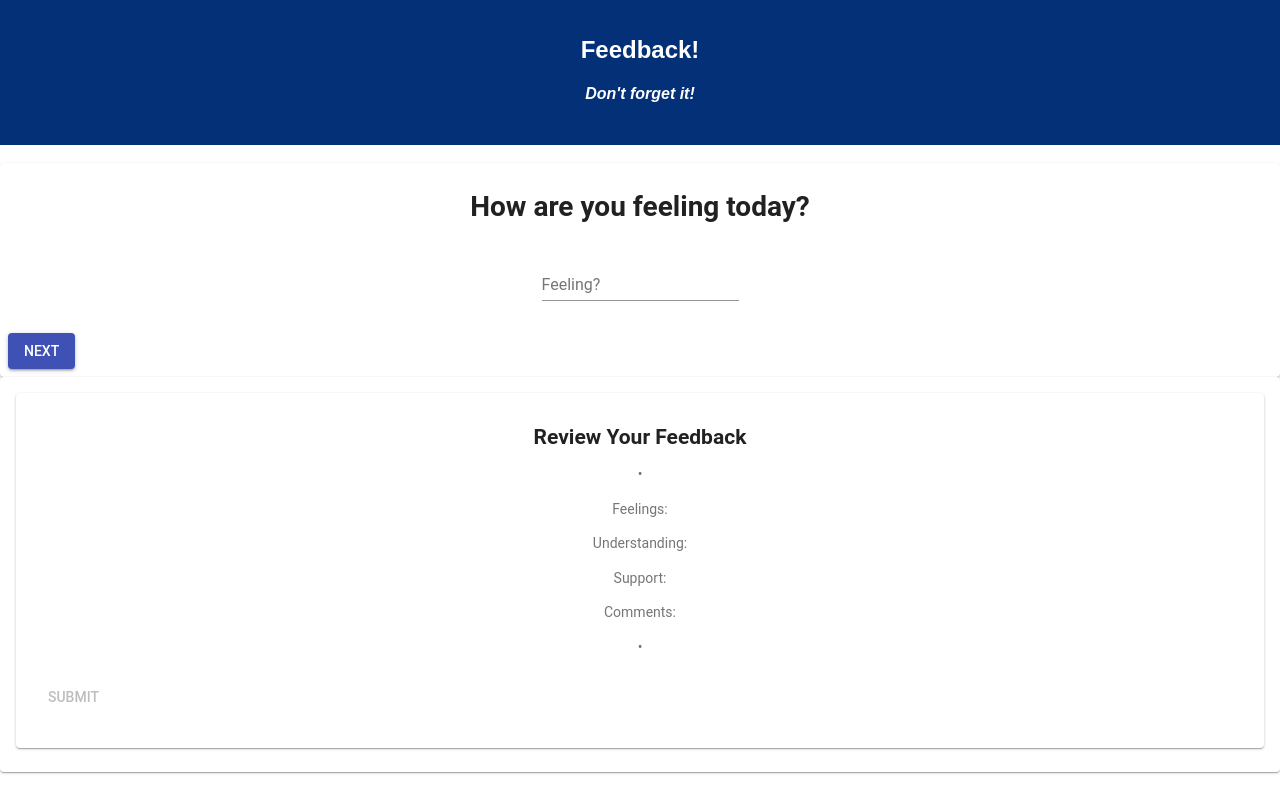
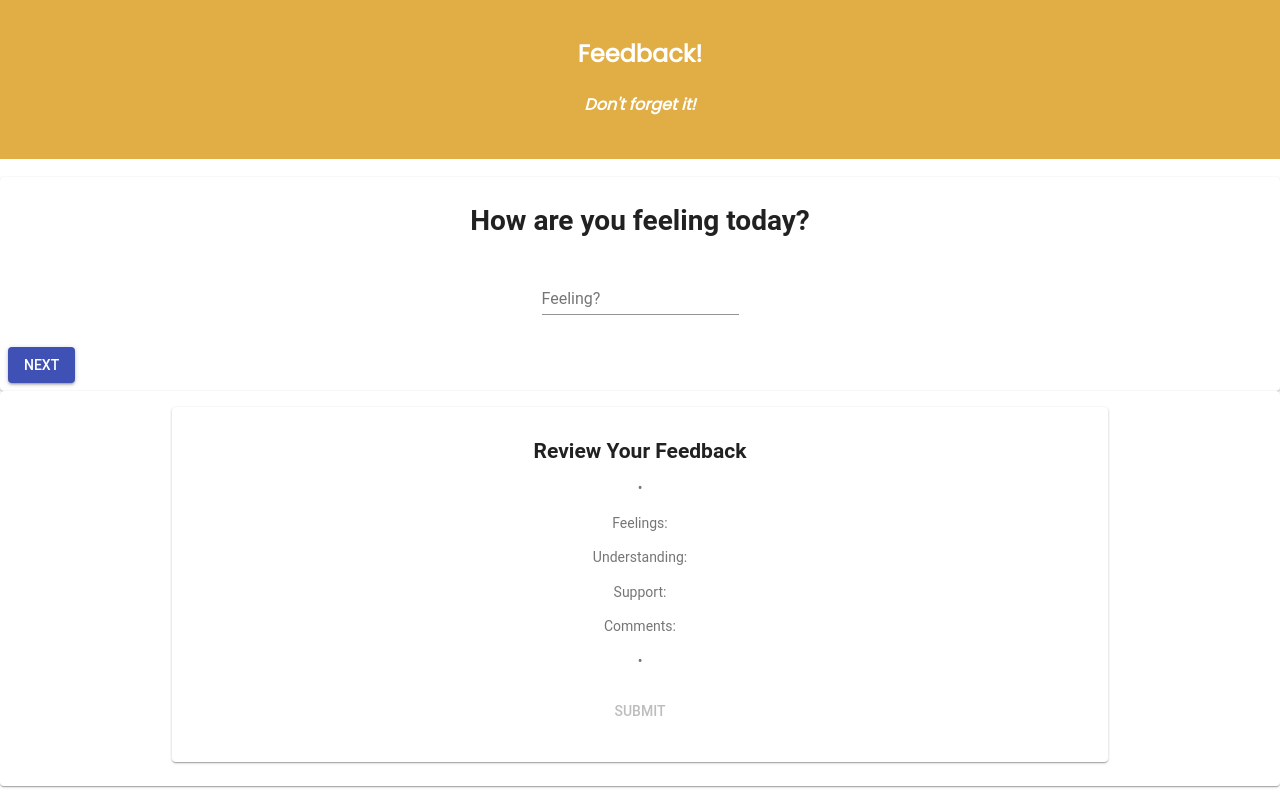
Before and after one commit to dionroloff/Feedback_Form, a React app: page /#/ in a window 1280 px wide. Built offline with nearby package versions, Linux system fonts and the light colour scheme.

Commit message:
feeling component added grid

```diff
--- a/public/index.html
+++ b/public/index.html
@@ -8,6 +8,7 @@
       manifest.json provides metadata used when your web app is added to the
       homescreen on Android. See https://developers.google.com/web/fundamentals/engage-and-retain/web-app-manifest/
     -->
+    <link href="https://fonts.googleapis.com/css?family=Poppins" rel="stylesheet">
     <link rel="manifest" href="%PUBLIC_URL%/manifest.json">
     <link rel="shortcut icon" href="%PUBLIC_URL%/favicon.ico">
     <!--
--- a/src/components/App/App.css
+++ b/src/components/App/App.css
@@ -3,10 +3,11 @@
 }
 
 .App-header {
-  background-color: #033076;
+  background-color: #E1AD45;
   min-height: 70px;
   padding: 20px;
   color: white;
+  font-family: 'Poppins', sans-serif;
 }
 
 .App-title {
--- a/src/components/Feeling/Feeling.css
+++ /dev/null
@@ -1,3 +0,0 @@
-/* #feeling-next-btn {
-align-items: center;
-} */
--- a/src/components/Feeling/Feeling.js
+++ b/src/components/Feeling/Feeling.js
@@ -1,8 +1,8 @@
 import React, { Component } from 'react';
 import { connect } from 'react-redux';
 import Review from './../Review/Review.js';
-import './Feeling.css';
 //Material UI
+import Grid from '@material-ui/core/Grid';
 import Card from '@material-ui/core/Card';
 import CardActions from '@material-ui/core/CardActions';
 import CardContent from '@material-ui/core/CardContent';
@@ -24,7 +24,7 @@ class Feelings extends Component {
     handleNextButton = (event) => {
         event.preventDefault();
         if (this.state.response !== '') {
-            const action = {type: 'SUBMIT_FEELINGS', payload: this.state.response}
+            const action = { type: 'SUBMIT_FEELINGS', payload: this.state.response }
             this.props.dispatch(action);
             this.props.history.push('/understanding');
         } else {
@@ -41,7 +41,8 @@ class Feelings extends Component {
     render() {
         console.log(this.state.response);
         return (
-            <div>
+            <Grid container justify="container">
+                <Grid item xs={12}>
                     <Card>
                         <CardContent>
 
@@ -61,17 +62,22 @@ class Feelings extends Component {
 
                         </CardContent>
                         <CardActions>
+
                             <Button id='feeling-next-btn' onClick={this.handleNextButton} variant='contained' color='primary'>
                                 Next
                             </Button>
+
                         </CardActions>
+
                     </Card>
                     <Card>
                         <CardContent>
                             <Review />
                         </CardContent>
                     </Card>
-            </div>
+
+                </Grid>
+            </Grid>
         )
     }
 
--- a/src/components/Review/Review.js
+++ b/src/components/Review/Review.js
@@ -9,6 +9,7 @@ import ReviewSupport from './ReviewSupport.js';
 import ReviewComments from './ReviewComments';
 import './../App/App.css';
 //Material UI
+import Grid from '@material-ui/core/Grid';
 import Card from '@material-ui/core/Card';
 import CardActions from '@material-ui/core/CardActions';
 import CardContent from '@material-ui/core/CardContent';
@@ -52,7 +53,8 @@ class Review extends Component {
         const bull = <p>•</p>;
 
         return (
-            <div className='review-card'>
+            <Grid container justify="center">
+                <Grid item xs={9}>
                     <Card>
                         <CardContent >
                             <Typography color='textPrimary'>
@@ -66,12 +68,15 @@ class Review extends Component {
                                 <ReviewComments />
                                 {bull}
                             </Typography>
+                            <Grid container justify="center">
                                 <CardActions>
                                     <Button id='submit-button' disabled={!isEnabled} onClick={this.sendToDb}>Submit</Button>
                                 </CardActions>
+                            </Grid>
                         </CardContent>
                     </Card>
-            </div>
+                </Grid>
+            </Grid>
         )
     }
 }
--- a/src/components/ThankYou/ThankYou.js
+++ b/src/components/ThankYou/ThankYou.js
@@ -1,6 +1,7 @@
 import React, { Component } from 'react';
 import { connect } from 'react-redux';
 //Material UI
+import Grid from '@material-ui/core/Grid';
 import Card from '@material-ui/core/Card';
 import CardActions from '@material-ui/core/CardActions';
 import CardContent from '@material-ui/core/CardContent';
@@ -15,18 +16,25 @@ class ThankYou extends Component {
 
     render() {
         return (
-            <div>
+            <Grid container justify="center">
+                <Grid item xs={9}>
                     <Card>
                         <CardContent>
                             <Typography color='textPrimary'>
                                 <h1>Thank You!</h1>
                             </Typography>
+
+                            <Grid container justify="center">
                                 <CardActions>
                                     <Button onClick={this.returnToStart} id='feedback-btn' variant='contained' color='primary'>Leave New Feedback</Button>
                                 </CardActions>
+                            </Grid>
+
                         </CardContent>
+
                     </Card>
-            </div>
+                </Grid>
+            </Grid>
         )
     }
 }
```
Also changed, not shown: src/components/App/App.js (+0 -7 lines). Lines whose indentation alone changed are shown as unchanged.
